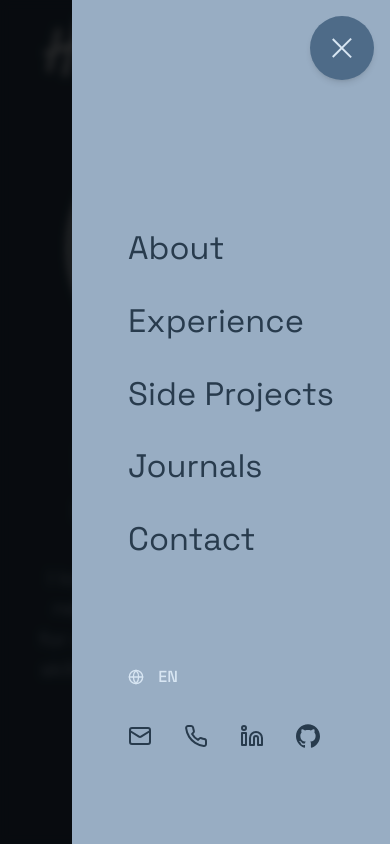
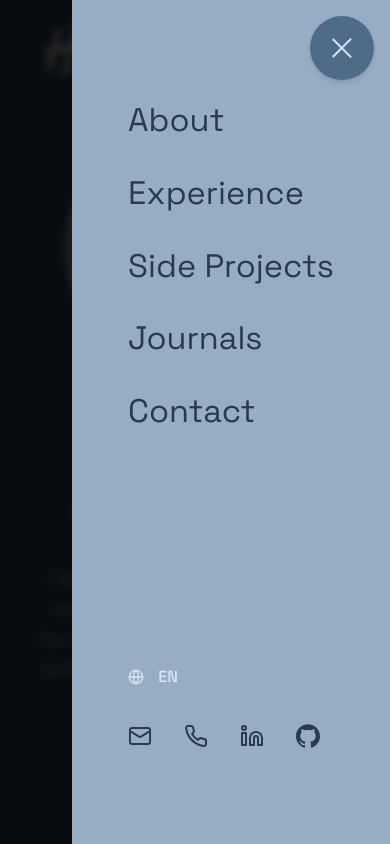
Before and after one commit to qqharry21/my-portfolio-ts, a Next.js app: page /en in a window 390 px wide. Both pictures are taken after a click on the button 342 px from the left and 48 px from the top of the page. Shown: the top 844 px of the page. Built offline with nearby package versions, Linux system fonts and the light colour scheme.

Commit message:
fix: fix the mobile nav style in mobile size

```diff
--- a/src/components/header/mobile-nav.tsx
+++ b/src/components/header/mobile-nav.tsx
@@ -79,7 +79,7 @@
               variants={navVariants}
             >
               <div className='flex h-full flex-col justify-between'>
-                <div className='mt-32 flex flex-col gap-y-6'>
+                <div className='flex flex-col gap-y-6 md:mt-32'>
                   {routes.map((route) => (
                     <MotionLink
                       key={route.name}
```
